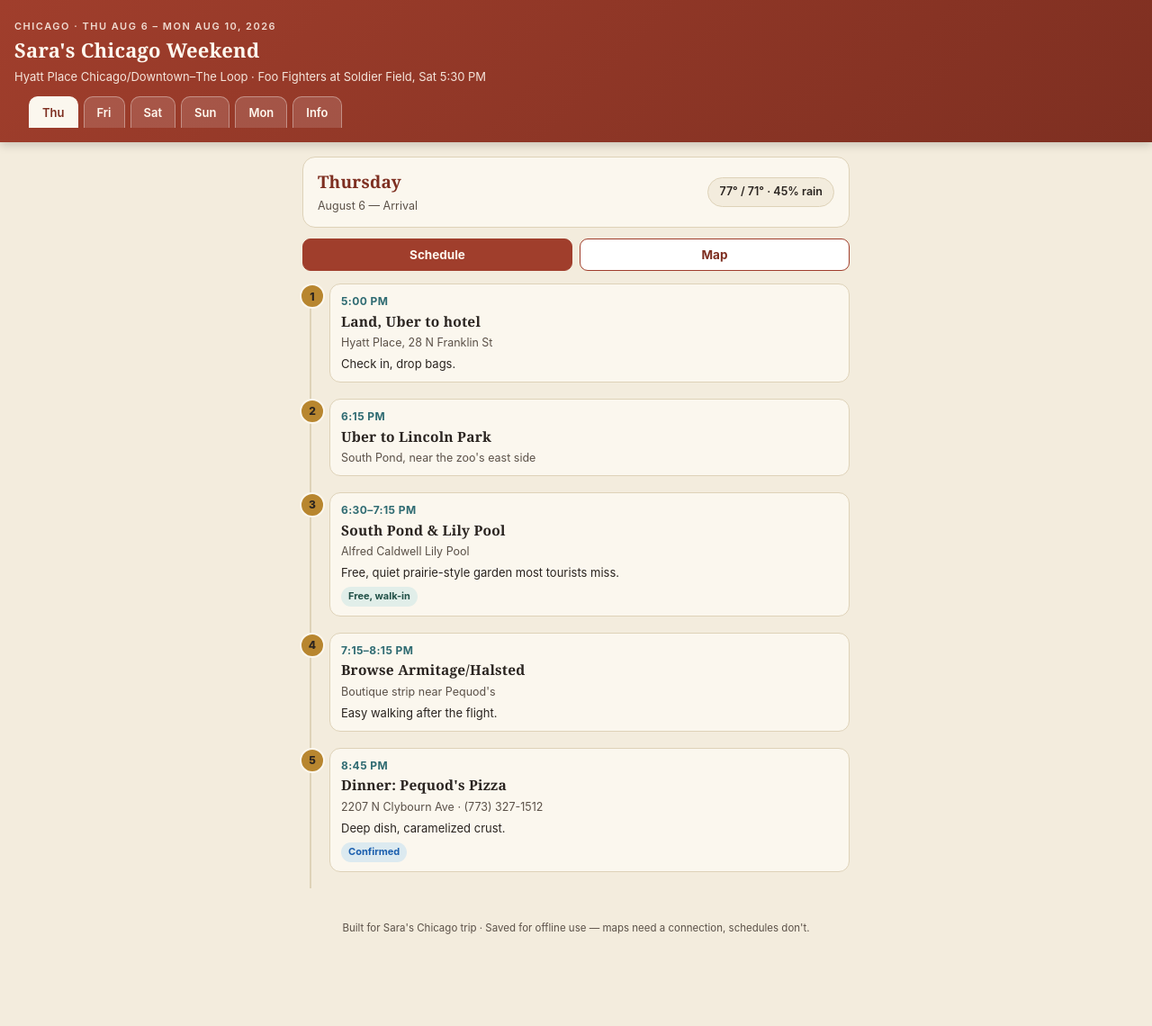
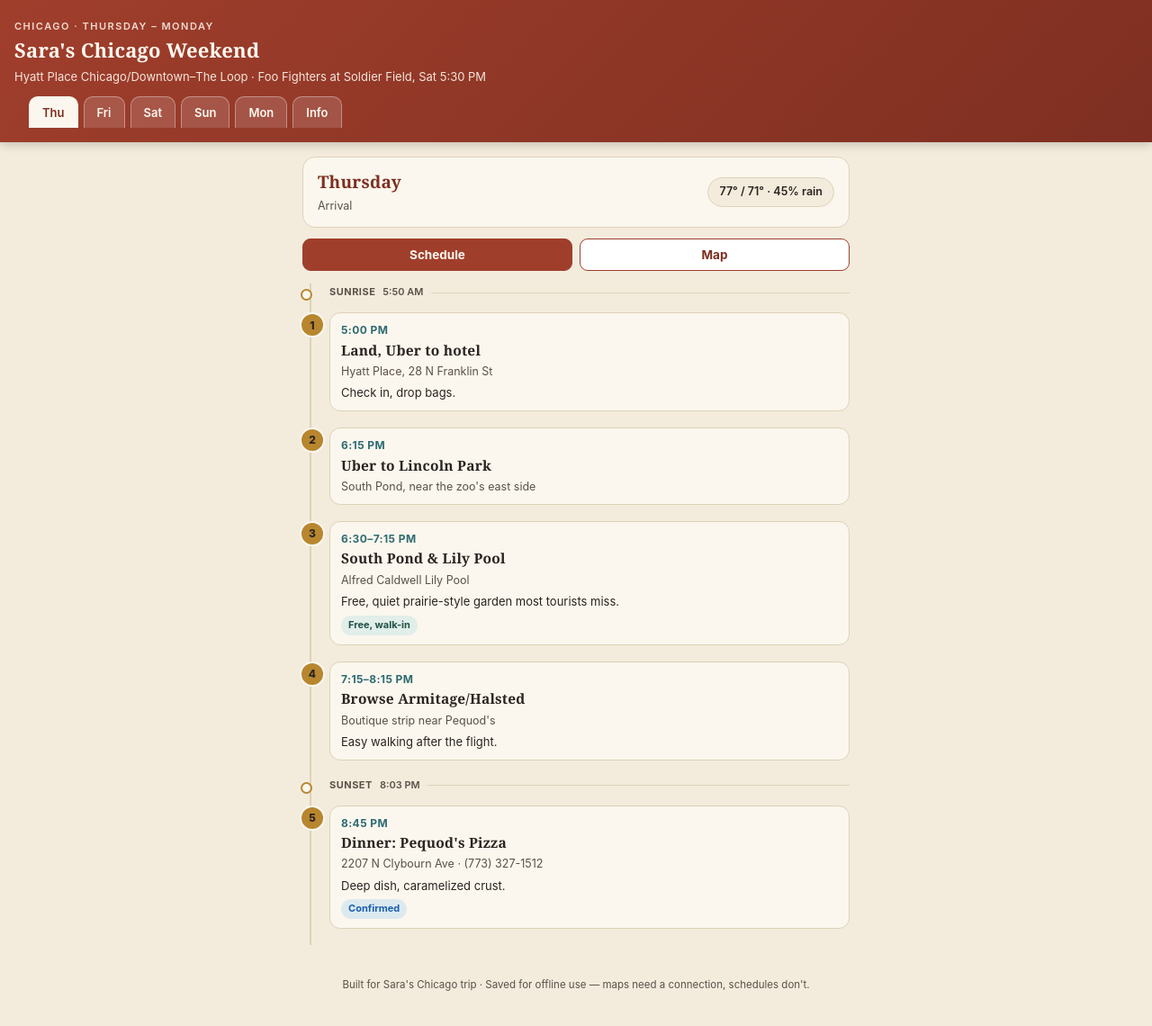
Before and after one commit to saragreer/saragreer.github.io, a Jekyll site: the page chicago-trip.html, which Jekyll copies as it is, in a window 1280 px wide and 1143 px high. Shown: the top 1140 px of the window at 90% size. Built offline with Jekyll 4.4.1, drawn with Linux system fonts in a browser that asks for light colours.

Commit message:
Remove exact dates, add sunrise/sunset dividers to daily schedules

```diff
--- a/chicago-trip.html
+++ b/chicago-trip.html
@@ -3,7 +3,7 @@
 <head>
 <meta charset="UTF-8">
 <meta name="viewport" content="width=device-width, initial-scale=1.0">
-<title>Chicago Trip — Aug 6–10, 2026</title>
+<title>Chicago Trip</title>
 <style>
   :root{
     --cream:#F3ECDD;
@@ -180,6 +180,43 @@
     border-radius:12px;
     padding:10px 12px;
   }
+
+  ol.timeline li.divider{
+    padding:0 0 14px 20px;
+  }
+  ol.timeline li.divider::before{
+    content:"";
+    width:9px;
+    height:9px;
+    left:-12.5px;
+    top:6px;
+    background:var(--paper);
+    border:2px solid var(--gold);
+    border-radius:50%;
+  }
+  .sun-divider{
+    display:flex;
+    align-items:center;
+    gap:8px;
+    font-size:11px;
+    font-weight:700;
+    color:var(--ink-soft);
+    text-transform:uppercase;
+    letter-spacing:0.5px;
+    padding-top:2px;
+  }
+  .sun-divider .sun-time{
+    font-weight:600;
+    text-transform:none;
+    letter-spacing:0;
+    white-space:nowrap;
+  }
+  .sun-divider::after{
+    content:"";
+    flex:1 1 auto;
+    height:1px;
+    background:var(--line);
+  }
   .item .time{
     font-size:12px;
     font-weight:700;
@@ -251,7 +288,7 @@
 <body>
 
 <header class="top">
-  <div class="eyebrow">Chicago · Thu Aug 6 – Mon Aug 10, 2026</div>
+  <div class="eyebrow">Chicago · Thursday – Monday</div>
   <h1>Sara's Chicago Weekend</h1>
   <div class="sub">Hyatt Place Chicago/Downtown–The Loop · Foo Fighters at Soldier Field, Sat 5:30 PM</div>
   <nav class="tabs" role="tablist" aria-label="Select day">
@@ -269,7 +306,7 @@
   <!-- THURSDAY -->
   <section class="day-panel active" id="panel-thu" role="tabpanel" aria-labelledby="tab-thu" data-day="thu">
     <div class="day-head">
-      <div><h2>Thursday</h2><div class="date">August 6 — Arrival</div></div>
+      <div><h2>Thursday</h2><div class="date">Arrival</div></div>
       <div class="weather-chip">77° / 71° · 45% rain</div>
     </div>
     <div class="view-toggle">
@@ -284,7 +321,7 @@
   <!-- FRIDAY -->
   <section class="day-panel" id="panel-fri" role="tabpanel" aria-labelledby="tab-fri" data-day="fri">
     <div class="day-head">
-      <div><h2>Friday</h2><div class="date">August 7 — Loop &amp; River North</div></div>
+      <div><h2>Friday</h2><div class="date">Loop &amp; River North</div></div>
       <div class="weather-chip">86° / 72° · 20% rain</div>
     </div>
     <div class="view-toggle">
@@ -299,7 +336,7 @@
   <!-- SATURDAY -->
   <section class="day-panel" id="panel-sat" role="tabpanel" aria-labelledby="tab-sat" data-day="sat">
     <div class="day-head">
-      <div><h2>Saturday</h2><div class="date">August 8 — Easy morning, concert night</div></div>
+      <div><h2>Saturday</h2><div class="date">Easy morning, concert night</div></div>
       <div class="weather-chip">81° / 68° · 20% rain</div>
     </div>
     <div class="view-toggle">
@@ -314,7 +351,7 @@
   <!-- SUNDAY -->
   <section class="day-panel" id="panel-sun" role="tabpanel" aria-labelledby="tab-sun" data-day="sun">
     <div class="day-head">
-      <div><h2>Sunday</h2><div class="date">August 9 — Museum Campus &amp; Pilsen</div></div>
+      <div><h2>Sunday</h2><div class="date">Museum Campus &amp; Pilsen</div></div>
       <div class="weather-chip">79° / 69° · 65% rain</div>
     </div>
     <div class="view-toggle">
@@ -329,7 +366,7 @@
   <!-- MONDAY -->
   <section class="day-panel" id="panel-mon" role="tabpanel" aria-labelledby="tab-mon" data-day="mon">
     <div class="day-head">
-      <div><h2>Monday</h2><div class="date">August 10 — Departure</div></div>
+      <div><h2>Monday</h2><div class="date">Departure</div></div>
       <div class="weather-chip">82° / 70° · 20% rain</div>
     </div>
     <div class="view-toggle">
@@ -347,11 +384,11 @@
       <h2>Weather at a glance</h2>
       <table class="simple">
         <tr><th>Day</th><th>High/Low</th><th>Rain</th></tr>
-        <tr><td>Thu Aug 6</td><td>77° / 71°</td><td>45%</td></tr>
-        <tr><td>Fri Aug 7</td><td>86° / 72°</td><td>20%</td></tr>
-        <tr><td>Sat Aug 8</td><td>81° / 68°</td><td>20%</td></tr>
-        <tr><td>Sun Aug 9</td><td>79° / 69°</td><td>65%</td></tr>
-        <tr><td>Mon Aug 10</td><td>82° / 70°</td><td>20%</td></tr>
+        <tr><td>Thursday</td><td>77° / 71°</td><td>45%</td></tr>
+        <tr><td>Friday</td><td>86° / 72°</td><td>20%</td></tr>
+        <tr><td>Saturday</td><td>81° / 68°</td><td>20%</td></tr>
+        <tr><td>Sunday</td><td>79° / 69°</td><td>65%</td></tr>
+        <tr><td>Monday</td><td>82° / 70°</td><td>20%</td></tr>
       </table>
     </section>
 
@@ -389,7 +426,7 @@
 
     <section class="info-block">
       <h2>Flight</h2>
-      <p style="font-size:13.5px;">Depart MDW Monday, Aug 10, 10:05 AM. Leave the hotel by ~7:45–8:00 AM.</p>
+      <p style="font-size:13.5px;">Depart MDW Monday, 10:05 AM. Leave the hotel by ~7:45–8:00 AM.</p>
     </section>
   </section>
 
@@ -403,6 +440,7 @@
 const DATA = {
   thu: {
     center:[41.9105,-87.6470], zoom:13,
+    solar:{sunrise:"5:50 AM", sunset:"8:03 PM", sunsetAfter:3},
     items:[
       {time:"5:00 PM", title:"Land, Uber to hotel", place:"Hyatt Place, 28 N Franklin St", note:"Check in, drop bags.", lat:41.8836,lng:-87.6353},
       {time:"6:15 PM", title:"Uber to Lincoln Park", place:"South Pond, near the zoo's east side", note:"", lat:41.9214,lng:-87.6367},
@@ -413,6 +451,7 @@ const DATA = {
   },
   fri:{
     center:[41.8865,-87.6300], zoom:14,
+    solar:{sunrise:"5:51 AM", sunset:"8:02 PM", sunsetAfter:9},
     items:[
       {time:"8:00 AM", title:"Breakfast: Lou Mitchell's", place:"565 W Jackson Blvd", note:"Chicago breakfast institution.", lat:41.8781,lng:-87.6404},
       {time:"8:45 AM", title:"The Rookery Building", place:"209 S LaSalle St", note:"Free self-guided lobby — Burnham & Root, 1888, light court redesigned by Frank Lloyd Wright in 1905. Walk right in.", badge:"free", lat:41.8788,lng:-87.6321},
@@ -428,6 +467,7 @@ const DATA = {
   },
   sat:{
     center:[41.8790,-87.6250], zoom:13,
+    solar:{sunrise:"5:52 AM", sunset:"8:01 PM", sunsetAfter:5},
     items:[
       {time:"9:00 AM", title:"Breakfast: Cafecito", place:"Wabash Ave, Loop", note:"Cuban, close to the hotel.", lat:41.8757,lng:-87.6265},
       {time:"10:00 AM", title:"Easy Loop stroll", place:"Millennium Park, revisit Cultural Center if you like", note:"Stay close, low-key.", lat:41.8827,lng:-87.6233},
@@ -439,6 +479,7 @@ const DATA = {
   },
   sun:{
     center:[41.8680,-87.6400], zoom:12,
+    solar:{sunrise:"5:53 AM", sunset:"7:59 PM", sunsetAfter:5},
     items:[
       {time:"9:00 AM", title:"Field Museum", place:"1400 S Lake Shore Dr", note:"SUE the T. rex. Timed tickets purchased. ~2–2.5 hrs.", badge:"confirmed", lat:41.8663,lng:-87.6169},
       {time:"11:30 AM", title:"Uber to Pilsen", place:"~15 min", note:"", lat:41.8579,lng:-87.6668},
@@ -450,6 +491,7 @@ const DATA = {
   },
   mon:{
     center:[41.8352,-87.6937], zoom:11,
+    solar:{sunrise:"5:54 AM", sunset:"7:58 PM", sunsetAfter:1},
     items:[
       {time:"7:45–8:00 AM", title:"Leave hotel for MDW", place:"Hyatt Place → Midway Airport", note:"", lat:41.8836,lng:-87.6353},
       {time:"10:05 AM", title:"Depart MDW", place:"5700 S Cicero Ave", note:"Southwest.", lat:41.7868,lng:-87.7522}
@@ -457,10 +499,19 @@ const DATA = {
   }
 };
 
+function addDivider(ol, label, time){
+  const li = document.createElement('li');
+  li.className = 'divider';
+  li.innerHTML = `<div class="sun-divider"><span class="sun-label">${label}</span><span class="sun-time">${time}</span></div>`;
+  ol.appendChild(li);
+}
+
 function renderSchedule(dayKey){
   const panel = document.querySelector(`#panel-${dayKey} .schedule-view`);
   const ol = document.createElement('ol');
   ol.className='timeline';
+  const solar = DATA[dayKey].solar;
+  if(solar) addDivider(ol, 'Sunrise', solar.sunrise);
   DATA[dayKey].items.forEach((it,idx)=>{
     const li = document.createElement('li');
     li.setAttribute('data-num', idx+1);
@@ -474,6 +525,7 @@ function renderSchedule(dayKey){
       ${it.badge==='confirmed'?'<span class="badge confirmed">Confirmed</span>':''}
     </div>`;
     ol.appendChild(li);
+    if(solar && idx === solar.sunsetAfter) addDivider(ol, 'Sunset', solar.sunset);
   });
   panel.appendChild(ol);
 }
```
